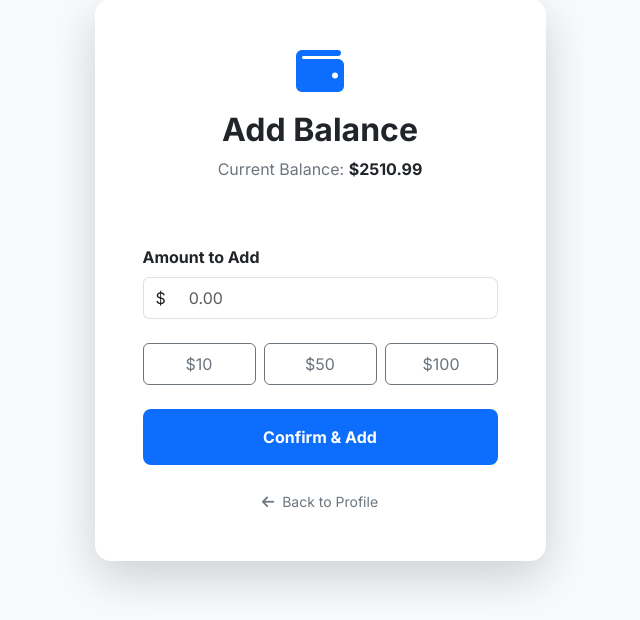
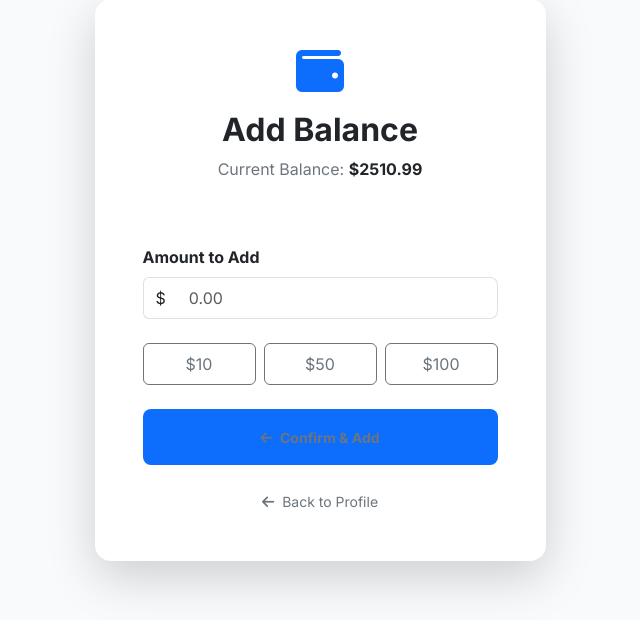
Before and after one commit to sk-sanju/e-store, a Django app: page /accounts/balance/add/ in a window 1280 px wide. Shown: the part 221-841 px from the top of the page, without its empty margins (320-960 px from the left). Run offline with Django 5.2, Linux system fonts and the light colour scheme; a user stored in the database is signed in; data comes from the database, SQL or seed files in the repository; data that the repository does not hold is empty.

Commit message:
Update add_balance.html to wrap the submit button text in a link for better navigation

```diff
--- a/templates/accounts/add_balance.html
+++ b/templates/accounts/add_balance.html
@@ -36,7 +36,7 @@
                 </div>
 
                 <button type="submit" class="btn btn-primary w-100 py-3 rounded-3 fw-bold mb-4">
-                    Confirm & Add
+                    <a href="{% url 'accounts:add_balance' %}" class="small text-secondary text-decoration-none"><i class="fas fa-arrow-left me-1"></i> Confirm & Add</a>
                 </button>
 
                 <div class="text-center">
```
